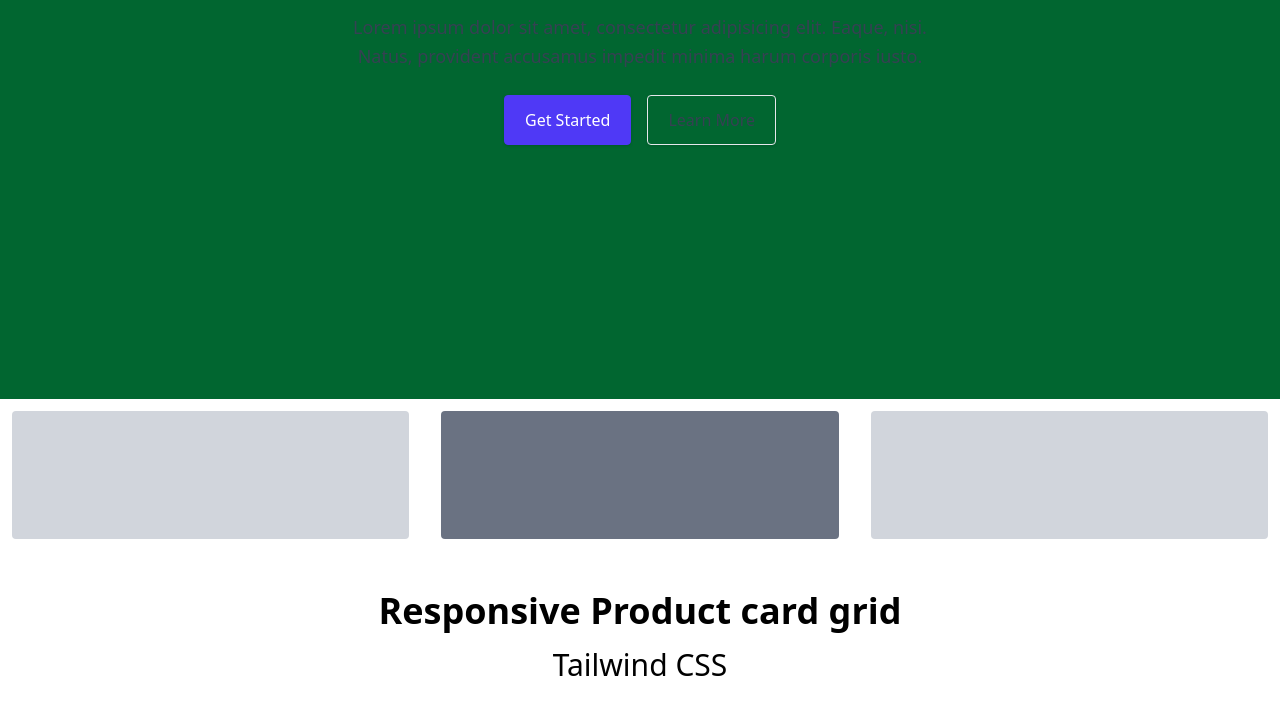
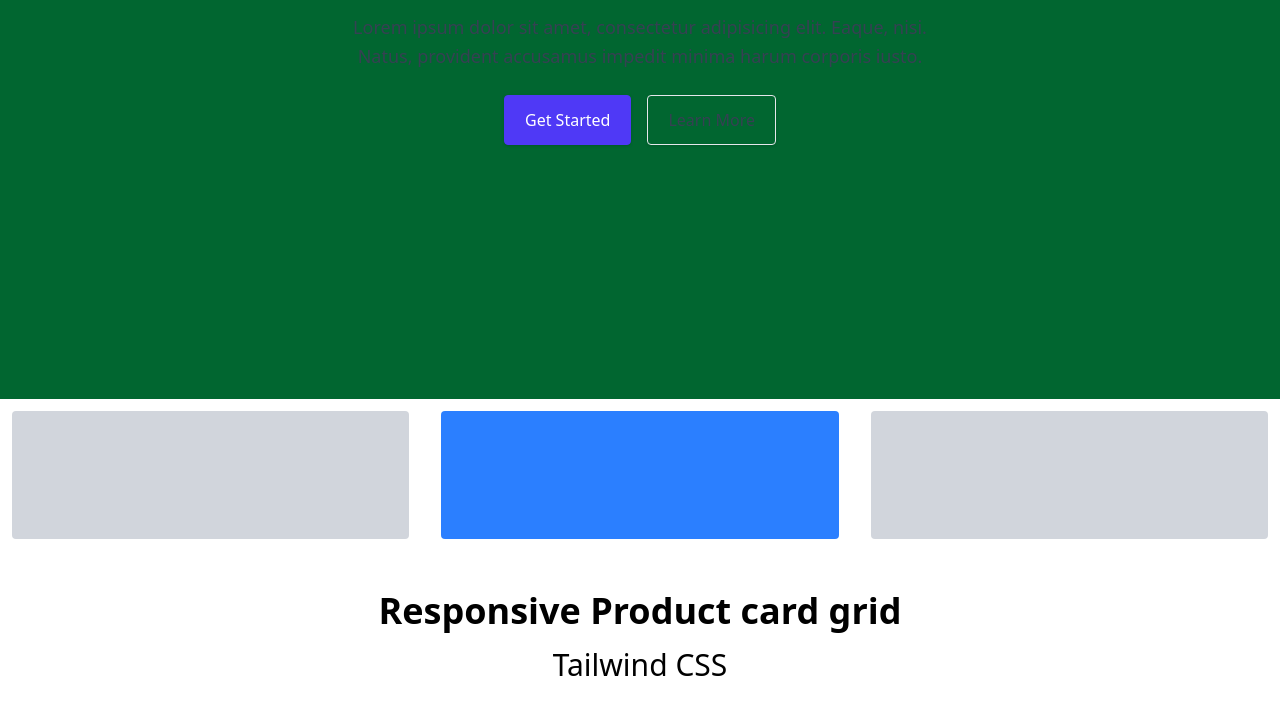
Before and after one commit to dentex89/tail_cli, a website: page src/index.html in a window 1280 px wide. Shown: the part 465-1180 px from the top of the page. Drawn offline with Linux system fonts and the light colour scheme.

Commit message:
blue grid

```diff
--- a/src/index.html
+++ b/src/index.html
@@ -169,7 +169,7 @@
     <section class="p-3">
       <div class="grid grid-cols-1 gap-4 lg:grid-cols-3 lg:gap-8">
         <div class="h-32 rounded bg-gray-300"></div>
-        <div class="h-32 rounded bg-gray-500"></div>
+        <div class="h-32 rounded bg-blue-500"></div>
         <div class="h-32 rounded bg-gray-300"></div>
       </div>
     </section>
```
Also changed, not shown: dist/main.css, src/output.css.
